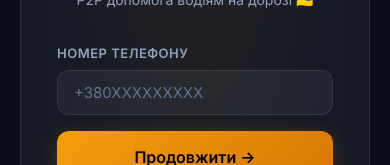
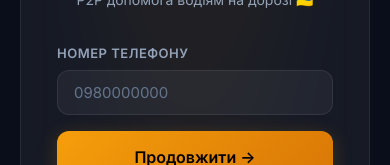
Before and after one commit to Ramen160505/autohelp, a React (Vite) app in the folder frontend/: page /login in a window 390 px wide. Shown: the part 447-612 px from the top of the page. Built offline with nearby package versions, Linux system fonts and the light colour scheme; no server answers.

Commit message:
feat(auth): Add strict phone formatting validation with informative error messages

```diff
--- a/frontend/src/pages/Login.jsx
+++ b/frontend/src/pages/Login.jsx
@@ -18,7 +18,16 @@ export default function Login() {
   const [devCode, setDevCode] = useState('');
 
   const handlePhone = async (e) => {
-    e.preventDefault(); setError(''); setLoading(true);
+    e.preventDefault();
+    setError('');
+
+    const phoneRegex = /^0\d{9}$/;
+    if (!phoneRegex.test(phone)) {
+      setError('Невірний формат. Використовуйте формат: 0980000000 (10 цифр)');
+      return;
+    }
+
+    setLoading(true);
     try {
       const res = await client.post('/auth/login', { phone });
       if (res.data.dev_code) setDevCode(res.data.dev_code);
@@ -90,7 +99,18 @@ export default function Login() {
           <form onSubmit={handlePhone} style={{ display: 'flex', flexDirection: 'column', gap: 16 }}>
             <div className="input-group">
               <label className="input-label">Номер телефону</label>
-              <input className="input" type="tel" placeholder="+380XXXXXXXXX" value={phone} onChange={e => setPhone(e.target.value)} required />
+              <input
+                className="input"
+                type="tel"
+                placeholder="0980000000"
+                maxLength={10}
+                value={phone}
+                onChange={e => {
+                  const val = e.target.value.replace(/\D/g, '');
+                  setPhone(val);
+                }}
+                required
+              />
             </div>
             <button className="btn btn-primary btn-full btn-lg" disabled={loading}>
               {loading ? <><div className="spinner" style={{ width: 18, height: 18 }} /> Перевіряємо...</> : 'Продовжити →'}
```
